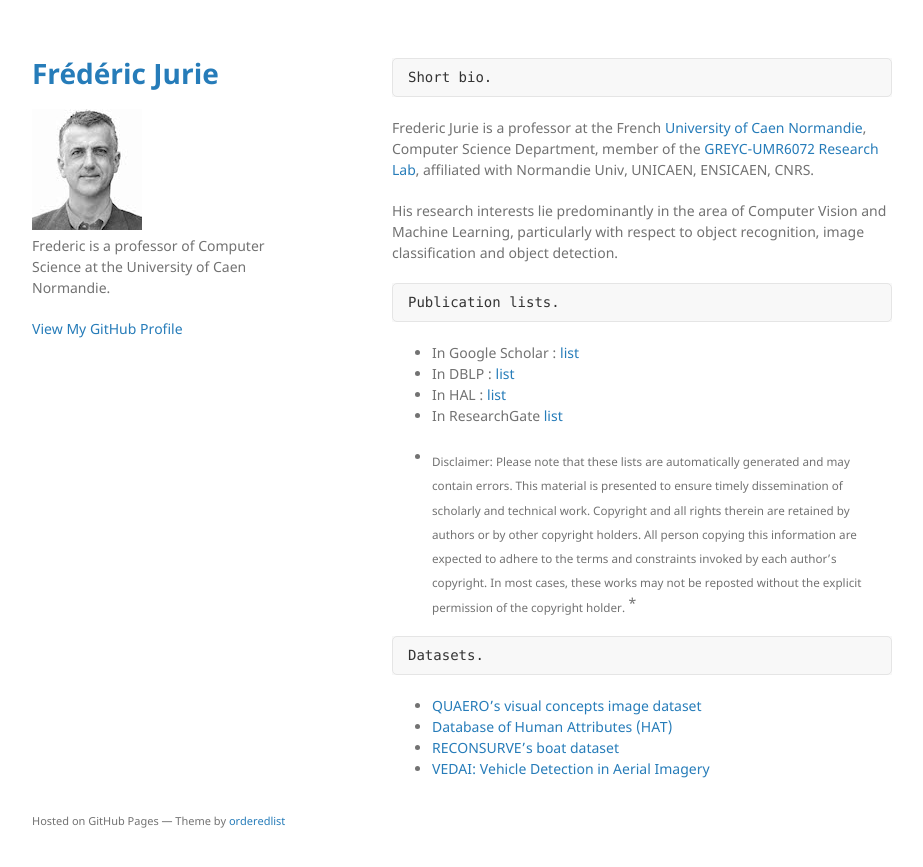
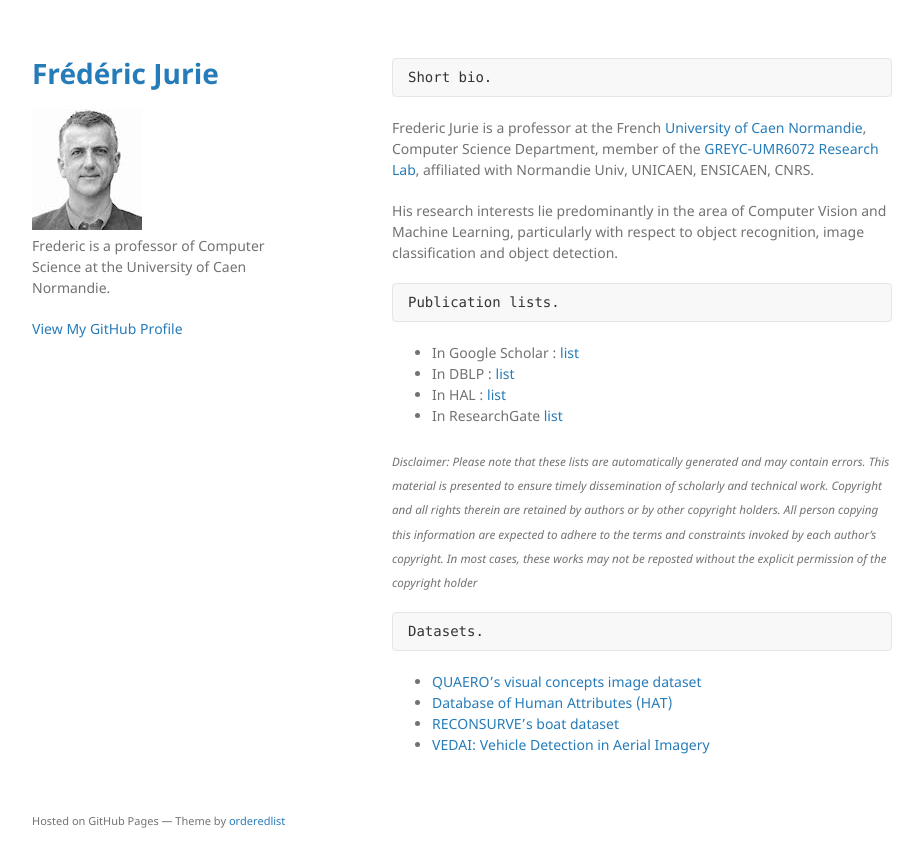
Before and after one commit to frederic-jurie/frederic-jurie.github.io, a Jekyll site: the page built from index.md, in a window 1280 px wide. Shown: the top 867 px of the page, without its empty margins (178-1101 px from the left). Built offline with Jekyll 4.4.1, drawn with Linux system fonts in a browser that asks for light colours.

````diff
--- a/index.md
+++ b/index.md
@@ -19,7 +19,7 @@ Publication lists.
 * In HAL : [list](https://hal.archives-ouvertes.fr/search/index/?q=frederic+jurie&docType_s=ART+OR+COMM+OR+OUV+OR+COUV+OR+DOUV+OR+OTHER+OR+UNDEFINED+OR+REPORT+OR+THESE+OR+HDR+OR+LECTURE&sort=producedDate_tdate+desc)
 * In ResearchGate [list](https://www.researchgate.net/profile/Frederic_Jurie/research)
 
-* <sub>Disclaimer: Please note that these lists are automatically generated and may contain errors. This material is presented to ensure timely dissemination of scholarly and technical work. Copyright and all rights therein are retained by authors or by other copyright holders. All person copying this information are expected to adhere to the terms and constraints invoked by each author's copyright. In most cases, these works may not be reposted without the explicit permission of the copyright holder. </sub>*
+<sub>*Disclaimer: Please note that these lists are automatically generated and may contain errors. This material is presented to ensure timely dissemination of scholarly and technical work. Copyright and all rights therein are retained by authors or by other copyright holders. All person copying this information are expected to adhere to the terms and constraints invoked by each author's copyright. In most cases, these works may not be reposted without the explicit permission of the copyright holder*</sub>
 
 
 ```
````
